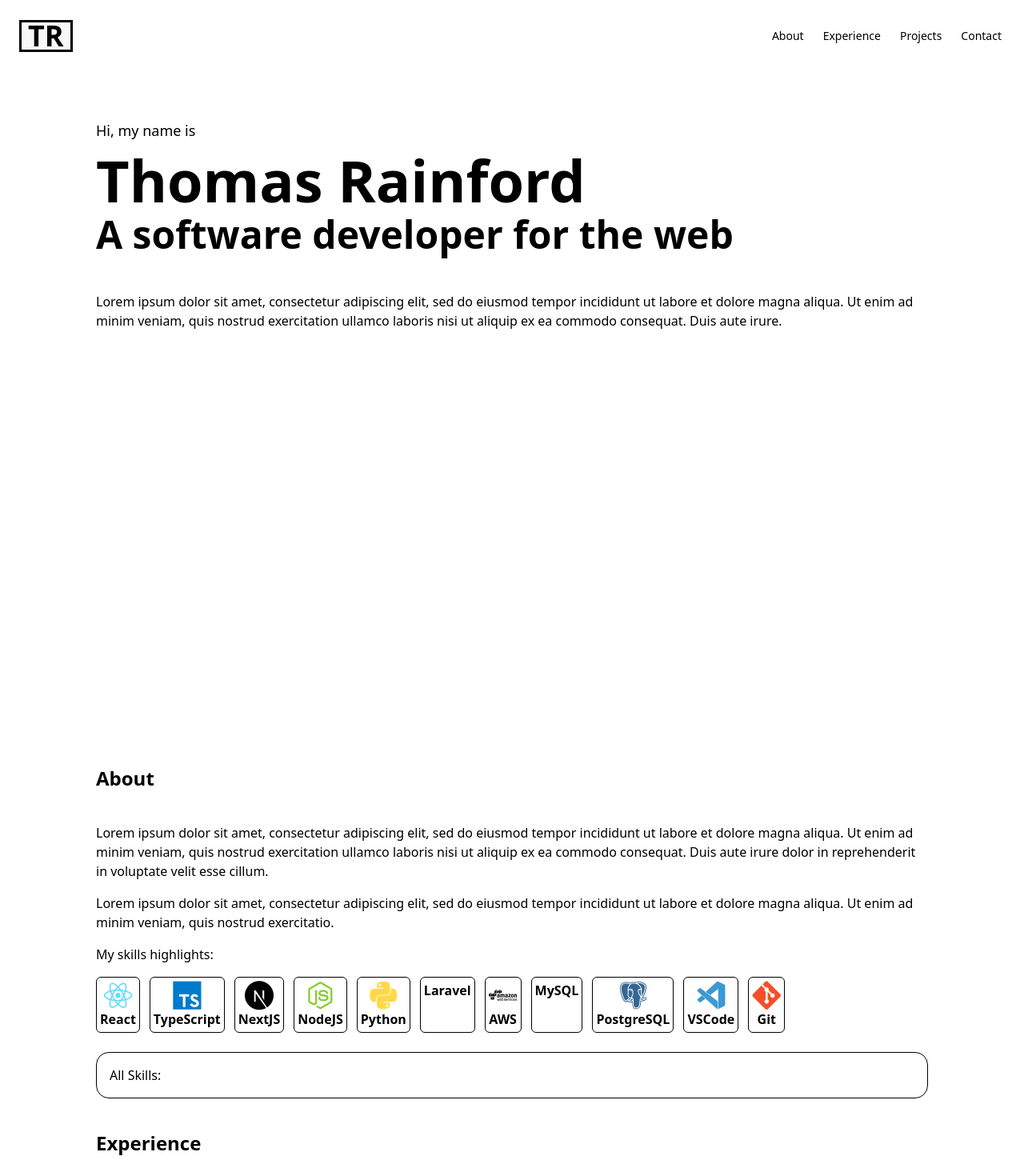
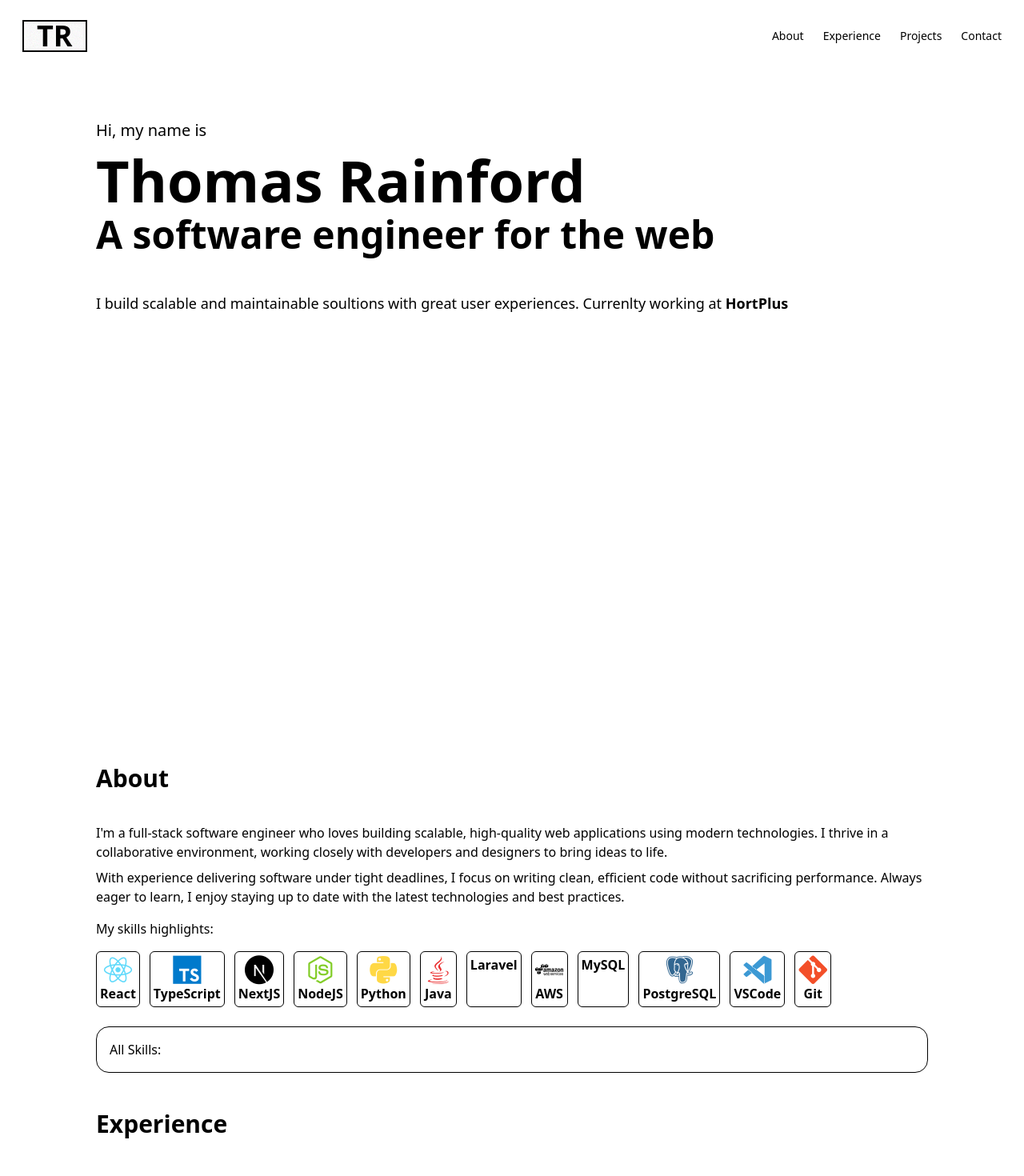
Before and after one commit to ThomasRainford/personal-site-v1, a React (Vite) app: page / in a window 1280 px wide. Shown: the top 1470 px of the page at 80% size. Built offline with nearby package versions, Linux system fonts and the light colour scheme.

Commit message:
Complete paragraph section in about and intro
- Add code icon to intro
- Styling changes and improvements.

```diff
--- a/src/App.tsx
+++ b/src/App.tsx
@@ -8,6 +8,7 @@ import { getSiteData, getSiteSections } from "./data/data";
 const App = () => {
   const siteData = getSiteData();
   const siteSections = getSiteSections();
+
   return (
     <main>
       <Layout>
@@ -24,7 +25,7 @@ const App = () => {
                   <div className="mb-8">
                     <SectionTitle title={sectionData.title as string} />
                   </div>
-                  <div className="mb-8">
+                  <div className="mb-10">
                     <Section section={section} />
                   </div>
                 </section>
--- a/src/components/intro/intro.tsx
+++ b/src/components/intro/intro.tsx
@@ -3,7 +3,7 @@ const Intro = () => {
     <div className="flex flex-col mt-15 h-screen">
       <div className="mb-12">
         <div className="mb-3">
-          <h6 className="text-md md:text-lg text-accent">Hi, my name is</h6>
+          <h6 className="text-lg md:text-xl text-accent">Hi, my name is</h6>
         </div>
         <div className="mb-2">
           <h1 className="text-4xl sm:text-6xl md:text-7xl font-bold text-primary">
@@ -12,17 +12,43 @@ const Intro = () => {
         </div>
         <div>
           <h1 className="text-3xl sm:text-4xl md:text-5xl font-bold text-secondary">
-            A software developer for the web
+            A software engineer for the web
           </h1>
         </div>
       </div>
+      <div className="text-accent">
+        <p className="text-md sm:text-lg mb-2">
+          I build scalable and maintainable soultions with great user
+          experiences. Currenlty working at{" "}
+          <a
+            className="text-base-content"
+            target="_blank"
+            href="https://hortplus.com"
+          >
+            <b>HortPlus</b>
+          </a>
+        </p>
+      </div>
       <div>
-        <p className="text-accent">
-          Lorem ipsum dolor sit amet, consectetur adipiscing elit, sed do
-          eiusmod tempor incididunt ut labore et dolore magna aliqua. Ut enim ad
-          minim veniam, quis nostrud exercitation ullamco laboris nisi ut
-          aliquip ex ea commodo consequat. Duis aute irure.
-        </p>
+        <svg
+          className="w-[200px] h-[200px] sm:w-[250px] sm:h-[250px]"
+          xmlns="http://www.w3.org/2000/svg"
+          viewBox="0 0 24 24"
+          fill="none"
+        >
+          <path
+            d="M14.9615 5.27473C15.1132 4.7437 14.8058 4.19021 14.2747 4.03849C13.7437 3.88677 13.1902 4.19426 13.0385 4.72529L9.03847 18.7253C8.88675 19.2563 9.19424 19.8098 9.72528 19.9615C10.2563 20.1133 10.8098 19.8058 10.9615 19.2747L14.9615 5.27473Z"
+            className="fill-neutral"
+          />
+          <path
+            d="M5.7991 7.39879C6.13114 7.84012 6.04255 8.46705 5.60123 8.7991L2.40894 11.2009C1.87724 11.601 1.87723 12.399 2.40894 12.7991L5.60123 15.2009C6.04255 15.533 6.13114 16.1599 5.7991 16.6012C5.46705 17.0426 4.84012 17.1311 4.39879 16.7991L1.20651 14.3973C-0.388615 13.1971 -0.388621 10.8029 1.2065 9.60276L4.39879 7.20093C4.84012 6.86889 5.46705 6.95747 5.7991 7.39879Z"
+            className="fill-neutral"
+          />
+          <path
+            d="M18.2009 16.6012C17.8689 16.1599 17.9575 15.533 18.3988 15.2009L21.5911 12.7991C22.1228 12.399 22.1228 11.601 21.5911 11.2009L18.3988 8.7991C17.9575 8.46705 17.8689 7.84012 18.2009 7.39879C18.533 6.95747 19.1599 6.86889 19.6012 7.20093L22.7935 9.60276C24.3886 10.8029 24.3886 13.1971 22.7935 14.3973L19.6012 16.7991C19.1599 17.1311 18.533 17.0426 18.2009 16.6012Z"
+            className="fill-neutral"
+          />
+        </svg>
       </div>
     </div>
   );
--- a/src/components/navbar/navbar.tsx
+++ b/src/components/navbar/navbar.tsx
@@ -4,8 +4,11 @@ const Navbar = () => {
   const sections = getSiteSections();
   return (
     <nav className="navbar flex justify-between w-full py-5">
-      <div className="mx-2 px-2">
-        <a className="btn btn-outlilne text-4xl font-bold text-primary px-2 py-1">
+      <div className="ml-3 px-2">
+        <a
+          className="btn btn-outlilne text-4xl font-bold text-primary px-4 py-1 border-2"
+          href="/"
+        >
           TR
         </a>
       </div>
@@ -25,7 +28,7 @@ const Navbar = () => {
           })}
         </ul>
       </div>
-      <div className="flex-none sm:hidden">
+      <div className="flex-none sm:hidden mr-3">
         <label
           htmlFor="navbar-drawer"
           aria-label="open sidebar"
--- a/src/components/section/about/SkillIcon.tsx
+++ b/src/components/section/about/SkillIcon.tsx
@@ -14,6 +14,8 @@ const SkillIcon = ({ skill }: Props) => {
       return <i className="devicon-nodejs-plain colored text-4xl"></i>;
     case "python":
       return <i className="devicon-python-plain colored text-4xl"></i>;
+    case "java":
+      return <i className="devicon-java-plain colored text-4xl"></i>;
     case "laravel":
       return <i className="devicon-laravel-original colored text-4xl"></i>;
     case "aws":
--- a/src/components/section/about/about.tsx
+++ b/src/components/section/about/about.tsx
@@ -10,18 +10,18 @@ const About = () => {
 
   return (
     <div>
-      <div className="mb-4">
-        <p className="text-accent mb-4">
-          Lorem ipsum dolor sit amet, consectetur adipiscing elit, sed do
-          eiusmod tempor incididunt ut labore et dolore magna aliqua. Ut enim ad
-          minim veniam, quis nostrud exercitation ullamco laboris nisi ut
-          aliquip ex ea commodo consequat. Duis aute irure dolor in
-          reprehenderit in voluptate velit esse cillum.
+      <div className="text-accent mb-4">
+        <p className="mb-2">
+          I'm a full-stack software engineer who loves building scalable,
+          high-quality web applications using modern technologies. I thrive in a
+          collaborative environment, working closely with developers and
+          designers to bring ideas to life.
         </p>
-        <p className="text-accent">
-          Lorem ipsum dolor sit amet, consectetur adipiscing elit, sed do
-          eiusmod tempor incididunt ut labore et dolore magna aliqua. Ut enim ad
-          minim veniam, quis nostrud exercitatio.
+        <p>
+          With experience delivering software under tight deadlines, I focus on
+          writing clean, efficient code without sacrificing performance. Always
+          eager to learn, I enjoy staying up to date with the latest
+          technologies and best practices.
         </p>
       </div>
       <div className="mb-4">
--- a/src/components/section/section-title.tsx
+++ b/src/components/section/section-title.tsx
@@ -6,7 +6,9 @@ const SectionTitle = ({ title }: Props) => {
   return (
     <div className="flex flex-col justify-between w-full">
       <div className="divider divider-start">
-        <h2 className="text-2xl font-bold text-secondary">{title}</h2>
+        <h2 className="text-2xl sm:text-3xl font-bold text-secondary">
+          {title}
+        </h2>
       </div>
     </div>
   );
--- a/src/data/data.json
+++ b/src/data/data.json
@@ -8,6 +8,7 @@
         "NextJS",
         "NodeJS",
         "Python",
+        "Java",
         "Laravel",
         "AWS",
         "MySQL",
@@ -27,7 +28,7 @@
           "MobX",
           "Redux"
         ],
-        "backend": ["REST", "GraphQL", "NodeJS", "Laravel"],
+        "backend": ["REST", "GraphQL", "NodeJS", "Laravel", "Java"],
         "database": ["MySQL", "PostgreSQL", "MongoDB", "AWS DynamoDB"],
         "cloud-devops": ["AWS", "AWS Amplify", "GitHub Actions"],
         "testing": ["Jest", "React Testing Library", "Cypress", "Playwright"],
```
